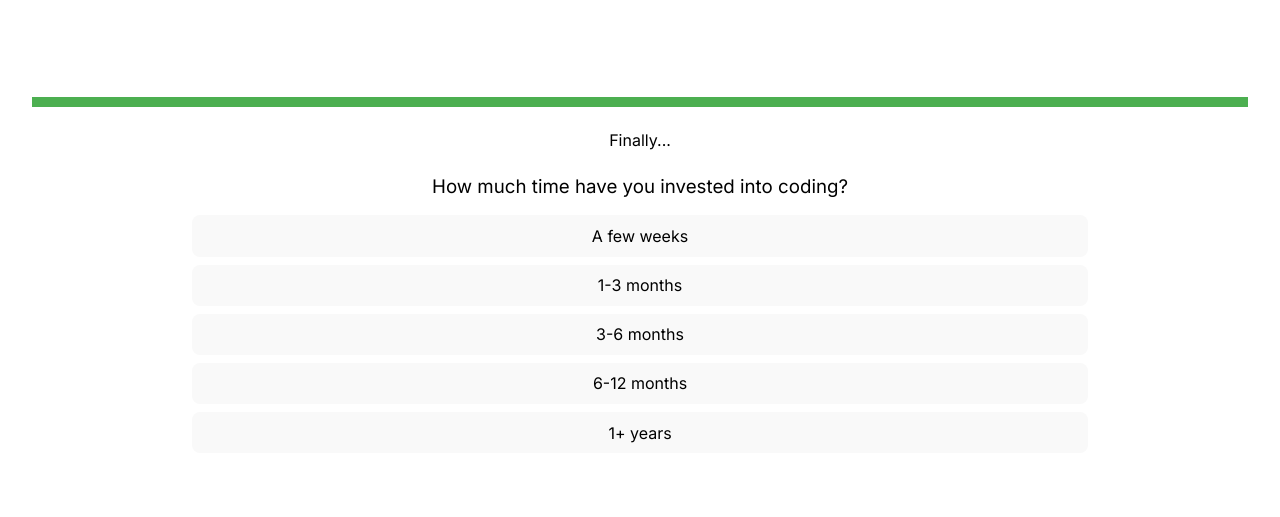
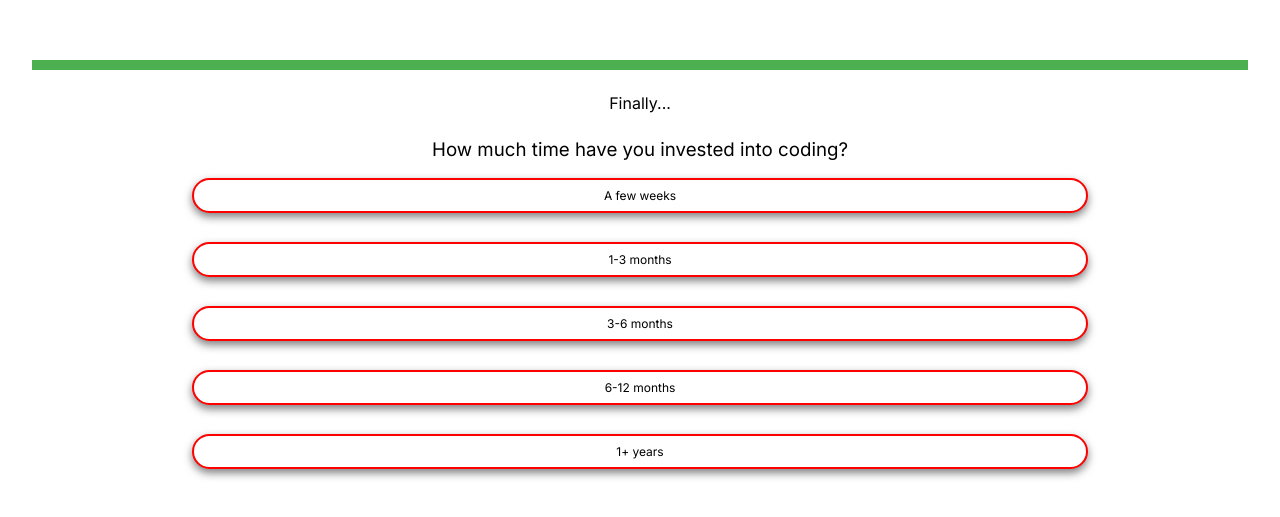
Before and after one commit to Angry-Bob/november-hackathon, a React (Vite) app in the folder frontend/hackathon-thon/: page /proficiency2 in a window 1280 px wide. Shown: the part 123-640 px from the top of the page. Built offline with nearby package versions, Linux system fonts and the light colour scheme; a web font is replaced by a local one.

Commit message:
Proficiency .jsx & .css updates

```diff
--- a/frontend/hackathon-thon/src/components/Proficiency.css
+++ b/frontend/hackathon-thon/src/components/Proficiency.css
@@ -1,19 +1,42 @@
-button {
+.Proficiency {
     background-color: white;
-    color: black; /* Set the font color to black */
-    padding: 15px 32px;
+    color: black;
+    padding: 8px 35px;
     text-align: center;
-    text-decoration: none; /* Use 'none' for links */
+    text-decoration: none;
     display: inline-block;
-    font-size: 16px;
-    margin: 4px 2px;
+    font-size: 12px;
+    margin: 4px 2px 25px;
     transition-duration: 0.4s;
     cursor: pointer;
-    border: 2px solid red; /* Set border to 2px solid red */
-    border-radius: 15px; /* Set border-radius to create rounded edges */
+    border: 2px solid red;
+    border-radius: 30px;
     width: 70vw;
+    box-shadow: 0px 4px 8px rgba(0, 0, 0, 0.5);
+  }
+  .Proficiency:hover  {
+    color: rgb(255, 164, 164);
   }
 
+  .Proficiency-Restart{
+    background-color: white;
+    color: black;
+    padding: 8px 35px;
+    text-align: center;
+    text-decoration: none;
+    display: inline-block;
+    font-size: 12px;
+    margin: 4px 2px 25px;
+    transition-duration: 0.4s;
+    cursor: pointer;
+    border: 2px solid red;
+    /* border-radius: 30px; */
+    box-shadow: 0px 4px 8px rgba(0, 0, 0, 0.5);
+  }
+
+  .Proficiency-Restart:hover  {
+    border-color: rgb(255, 164, 164);
+  }
 
 .progress-bar {
     height: 10px;
--- a/frontend/hackathon-thon/src/components/proficiency.jsx
+++ b/frontend/hackathon-thon/src/components/proficiency.jsx
@@ -8,7 +8,7 @@ const Proficiency = () => {
   const [mongoProficiency, setMongoProficiency] = useState(0);
   const [currentQuestion, setCurrentQuestion] = useState(0);
 
-  const navigate = useNavigate(); // Use useNavigate instead of useHistory
+  const navigate = useNavigate();
 
   const questions = [
     'What is your proficiency level on REACT?',
@@ -32,9 +32,6 @@ const Proficiency = () => {
       default:
         break;
     }
-  };
-
-  const handleSubmit = () => {
 
     // Move to the next question
     setCurrentQuestion(currentQuestion + 1);
@@ -47,7 +44,7 @@ const Proficiency = () => {
 
   const handleBack = () => {
     // Go back to the previous page
-    navigate('/'); // Use navigate with a negative number to go back
+    navigate('proficiency');
   };
 
   const progress = ((currentQuestion + 1) / questions.length) * 100; // Calculate progress percentage
@@ -62,15 +59,14 @@ const Proficiency = () => {
           <h3>{questions[currentQuestion]}</h3>
           <div>
             {[1, 2, 3, 4, 5].map((value) => (
-              <button key={value} onClick={() => handleButtonClick(value)}>
+              <button className='Proficiency' key={value} onClick={() => handleButtonClick(value)}>
                 {value}
               </button>
             ))}
           </div>
 
-          <button onClick={handleSubmit}>Submit</button>
           {currentQuestion > 0 && (
-            <button onClick={handleBack}>Back to SignUp</button>
+            <button className='Proficiency-Restart' onClick={handleBack}>Restart</button>
           )}
         </div>
       ) : (
--- a/frontend/hackathon-thon/src/components/proficiency2.jsx
+++ b/frontend/hackathon-thon/src/components/proficiency2.jsx
@@ -29,6 +29,7 @@ const Proficiency = () => {
     // If all questions are answered, navigate to the /matches route
     if (currentQuestion === questions.length - 1) {
       navigate('/matches');
+      console.log('Thank you for submitting your answers!')
     }
   };
 
@@ -48,14 +49,14 @@ const Proficiency = () => {
           <h3>{questions[currentQuestion]}</h3>
           <div>
             {['A few weeks', '1-3 months', '3-6 months ', '6-12 months ','1+ years' ].map((value) => (
-              <button key={value} onClick={() => handleButtonClick(value)}>
+              <button className='Proficiency'  key={value} onClick={() => handleButtonClick(value)}>
                 {value}
               </button>
             ))}
           </div>
 
           {currentQuestion > 0 && (
-            <button onClick={handleBack}>Back</button>
+            <button className='Proficiency-Restart' onClick={handleBack}>Restart</button>
           )}
         </div>
       ) : (
```
